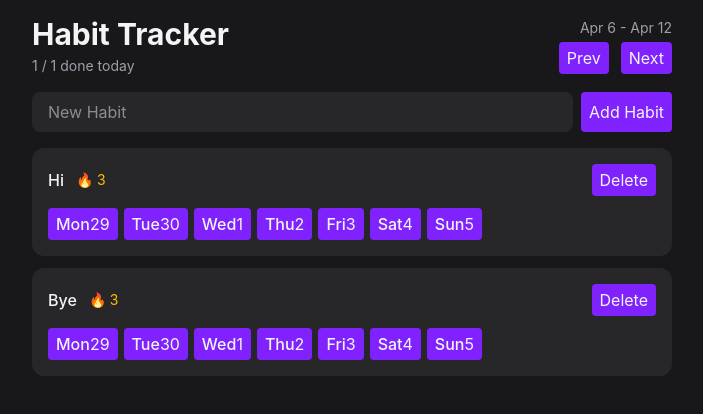
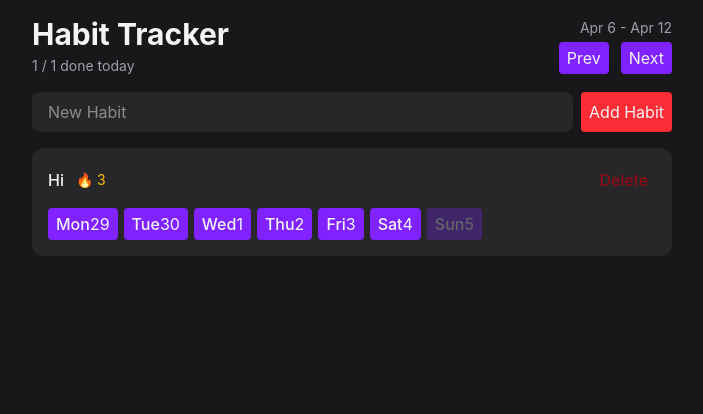
Before and after one commit to gnub33/react-habit_tracker, a React (Vite) app: page / in a window 1280 px wide. Shown: the top 414 px of the page, without its empty margins (288-991 px from the left). Built offline with nearby package versions, Linux system fonts and the light colour scheme.

Commit message:
solve specificity with twmerge

```diff
--- a/src/components/Button.tsx
+++ b/src/components/Button.tsx
@@ -1,13 +1,33 @@
-import type { ReactNode } from "react"
+import type { ComponentProps } from "react"
+import { twMerge } from "tailwind-merge"
+type Variant = "primary" | "secondary" | "ghost-destructive"
 
 type ButtonProps = {
-    children: ReactNode
-}
+    variant?: Variant
+ } & ComponentProps<"button">
 
-export default function Button({ children }: ButtonProps) {
+export default function Button({ variant = "primary", className, ...props }: ButtonProps) {
     return (
-        <button className="bg-violet-600 hover:bg-violet-500 transition-colors rounded px-2 py-1 disabled:opacity-30 disabled:cursor-not-allowed">{children}</button>
+        <button
+        {...props}
+         className={twMerge(
+            "transition-colors rounded px-2 py-1 disabled:opacity-30 disabled:cursor-not-allowed",
+            getVariantStyles (variant),
+            className)}
+        />
     )
 }
 
-//export default Button;
+function getVariantStyles(variant: Variant) {
+    switch (variant){
+        case "primary":
+            return "bg-violet-600 hover:bg-violet-500"
+        case "secondary":
+            return "bg-zinc-600 hover:bg-zinc-500 text-zinc-400"
+        case "ghost-destructive":
+            return "hover:bg-red-800 text-red-800 hover:text-red-200"
+
+        default:
+            throw new Error(`Invalid variant: ${variant satisfies never}`)
+    }
+}
--- a/src/components/HabitForm.tsx
+++ b/src/components/HabitForm.tsx
@@ -3,6 +3,6 @@ import Button from "./Button";
 export function HabitForm() {
     return <form className="flex gap-2">
         <input className="flex-1 rounded-lg bg-zinc-800 px-4 py-2 outline-none focus-visible:ring-2 focus-visible:ring-violet-500" placeholder="New Habit"/>
-        <Button>Add Habit</Button>
+        <Button className="bg-red-500">Add Habit</Button>
     </form>
 }
--- a/src/components/HabitList.tsx
+++ b/src/components/HabitList.tsx
@@ -1,11 +1,8 @@
-import { eachDayOfInterval, endOfWeek, format, startOfWeek } from "date-fns"
+import { eachDayOfInterval, endOfWeek, format, isFuture, startOfWeek } from "date-fns"
 import Button from "./Button"
 
 export function HabitList() {
-    const habits = [
-        { id: "1", name: "Hi"},
-        { id: "2", name: "Bye"}
-    ]
+    const habits = [{ id: "jin", name: "Hi"}]
 
     if (habits.length === 0 ) {
         return (<p className="text-center text-zinc-500 py-12">No habits yet. Add one above to get started!</p>)
@@ -37,11 +34,11 @@ function HabitItem( {habit}: HabitItemProps) {
                 <span className="font-medium">{habit.name}</span>
                 <span className="text-sm text-amber-400">🔥 3</span>
             </div>
-            <Button>Delete</Button>
+            <Button variant="ghost-destructive">Delete</Button>
         </div>
         <div className="flex gap-1.5">
             {visibleDates.map(date => (
-                <Button key={date.toISOString()}>
+                <Button key={date.toISOString()} disabled={isFuture(date)}>
                     <span className="font-medium">{format(date, "EEE")}</span>
                     <span>{format(date, "d")}</span>
                 </Button>
```
